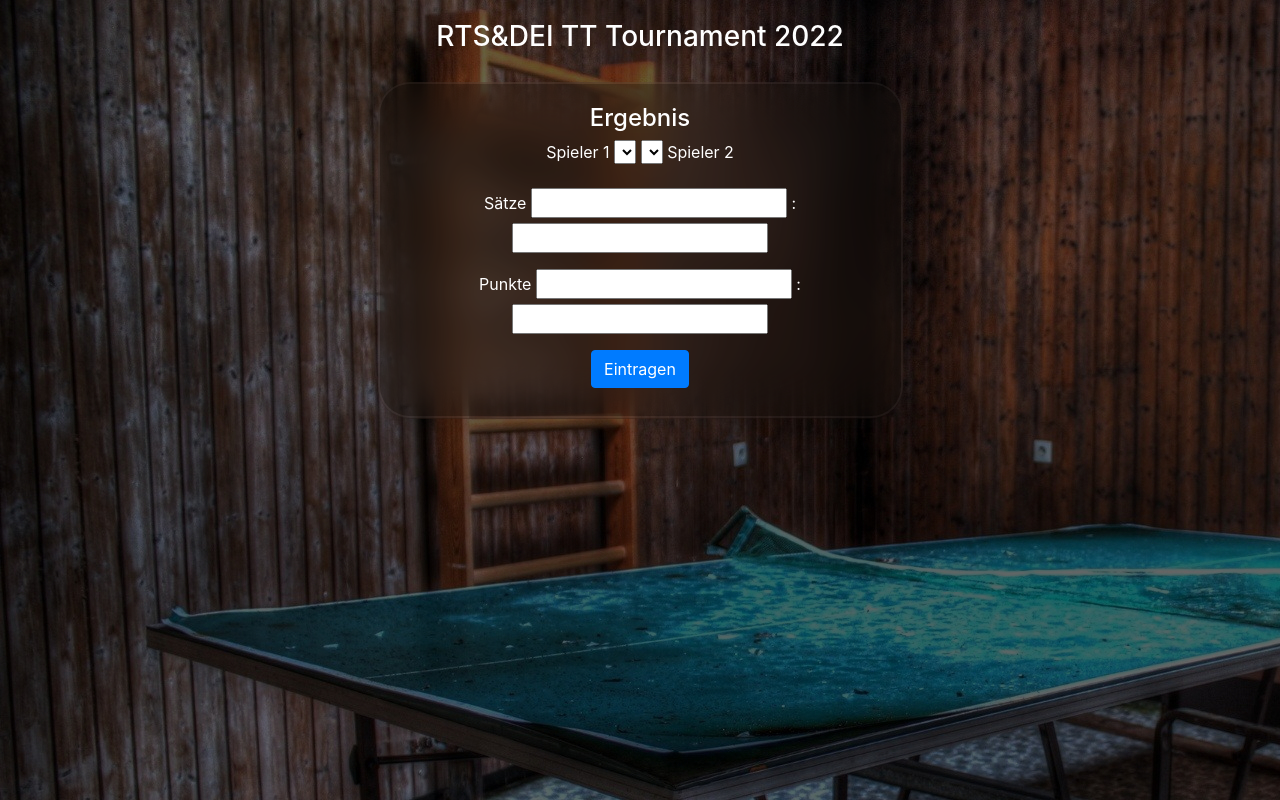
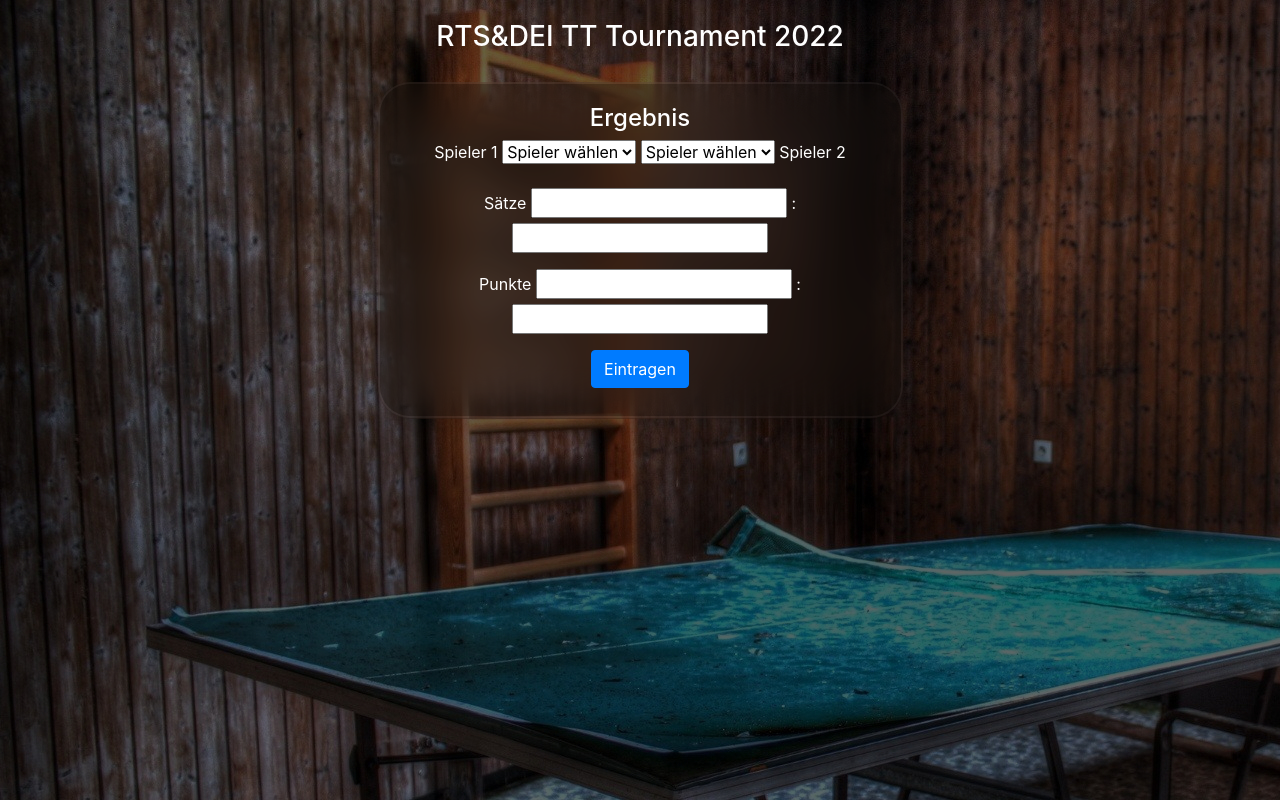
Before and after one commit to yousifamanuel/tournament_manager, a PHP site: page /result.php in a window 1280 px wide. Shown: the part 56-856 px from the top of the page. Run offline with PHP 8.4, Linux system fonts and the light colour scheme; data that the repository does not hold is empty.

Commit message:
results page modified

```diff
--- a/src/result.php
+++ b/src/result.php
@@ -80,6 +80,7 @@
                      <div class="form-group">
                       <label for="player1">Spieler 1</label>
                       <select name="player1" id="player1">
+                        <option>Spieler wählen</option>
                         <?php
                         $sql = "SELECT name FROM Player";
                         $result = $conn->query($sql);
@@ -93,6 +94,7 @@
                         ?>
                       </select>
                       <select name="player2" id="player2">
+                        <option>Spieler wählen</option>
                         <?php
                         $sql = "SELECT name FROM Player";
                         $result = $conn->query($sql);
```
